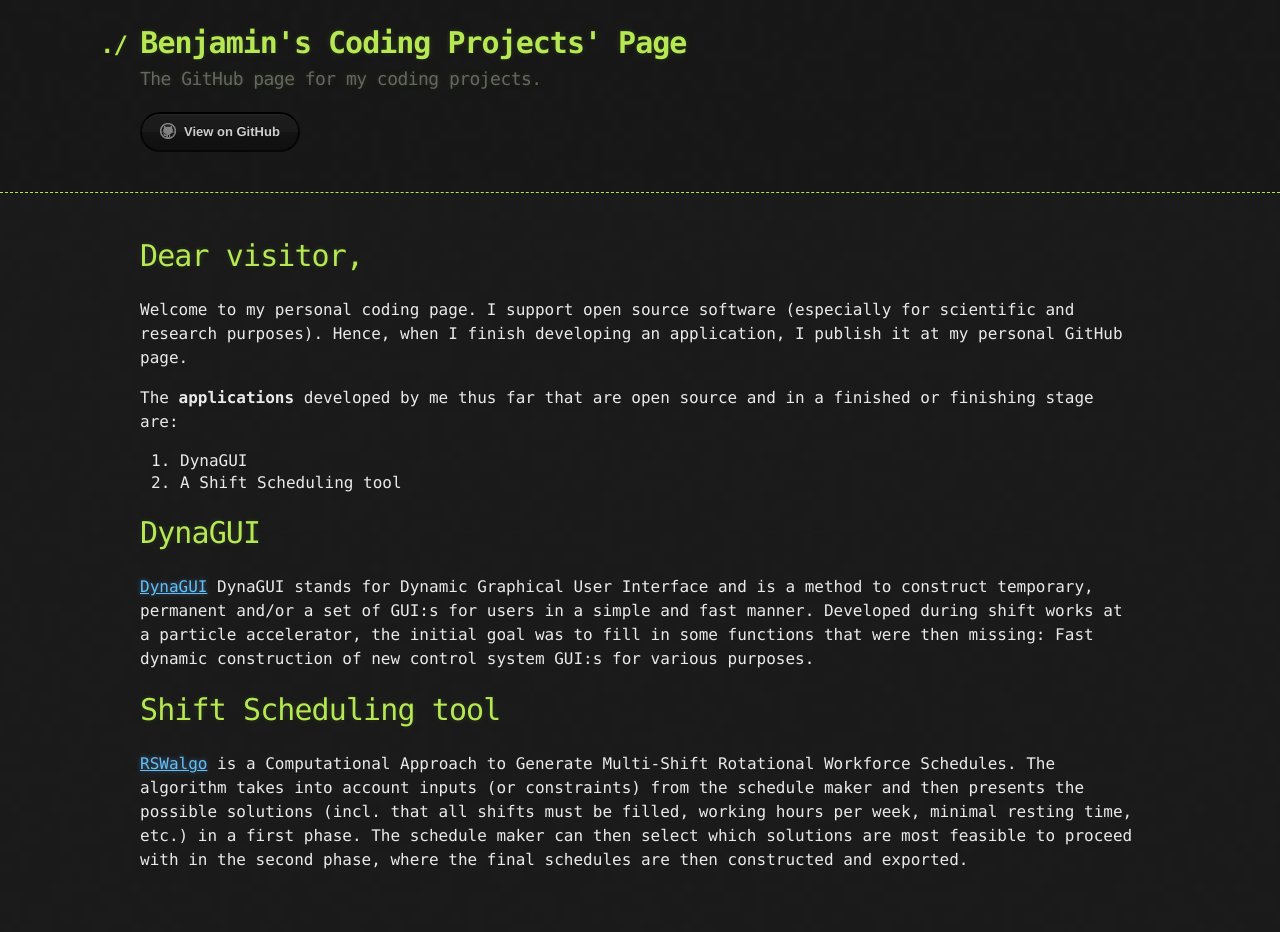
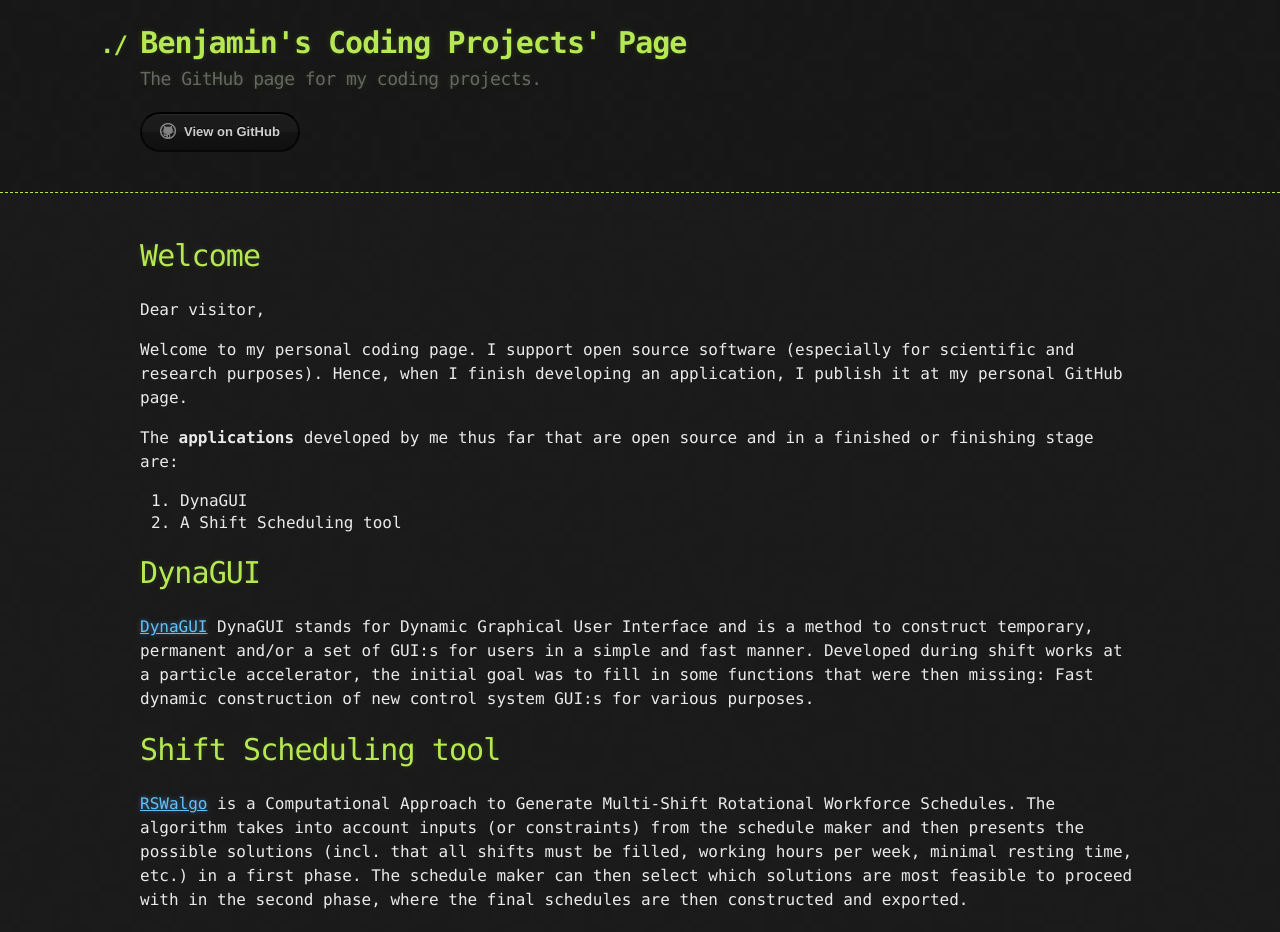
Before and after one commit to benjaminbolling/benjaminbolling.github.io, a Jekyll site: the page built from index.md, in a window 1280 px wide. Built offline with Jekyll 4.4.1, drawn with Linux system fonts in a browser that asks for light colours; our own code applies the rules of GitHub Pages for plain Markdown files; before the commit the page ends 900 px from its top, so only the background shows below that.

```diff
--- a/index.md
+++ b/index.md
@@ -2,7 +2,9 @@
 layout: default
 ---
 
-# Dear visitor,
+# Welcome
+
+Dear visitor,
 
 Welcome to my personal coding page. I support open source software (especially for scientific and research purposes). Hence, when I finish developing an application, I publish it at my personal GitHub page.
 
```
